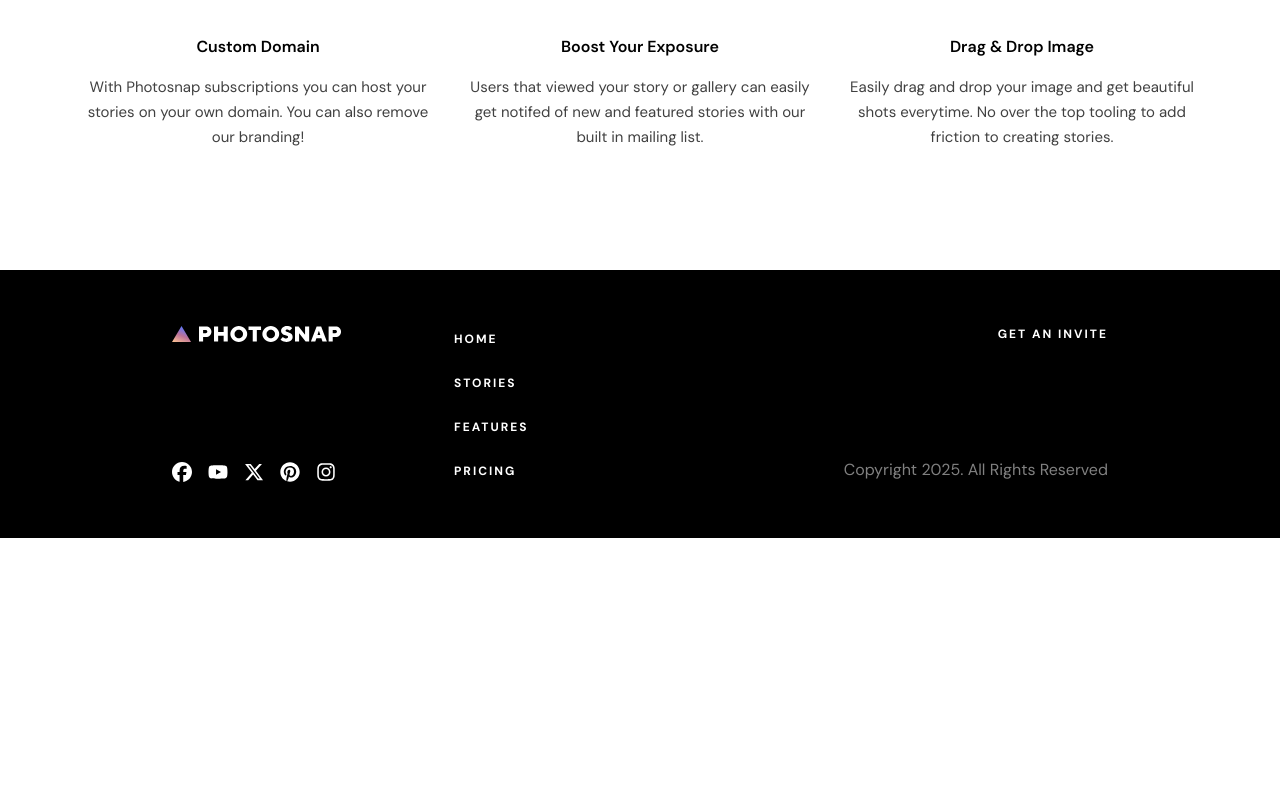
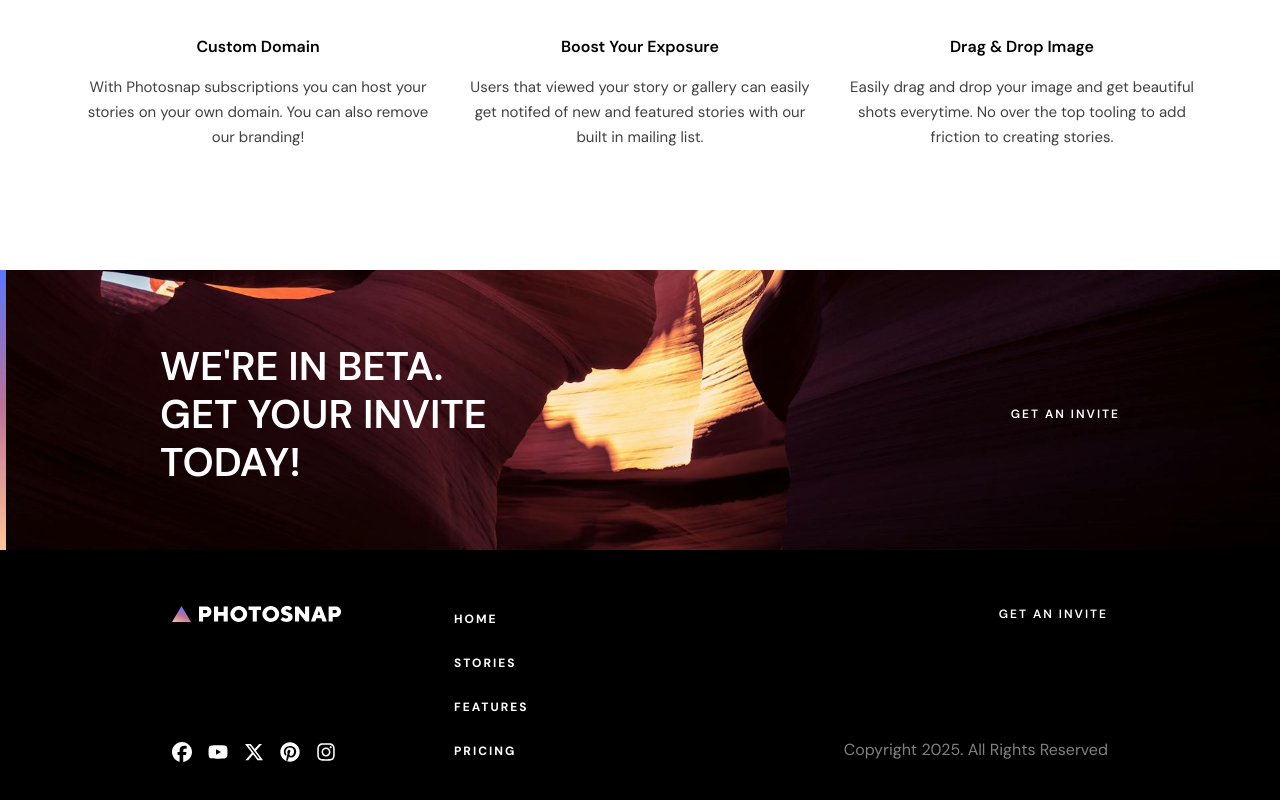
Before and after one commit to Pilvorm/photosnap, a Next.js app: page /features in a window 1280 px wide. Shown: the part 1266-2066 px from the top of the page. Before the commit the page ends 1804 px from the top, so only its background shows below. Built offline with nearby package versions, Linux system fonts and the light colour scheme.

Commit message:
added banner, completed features page

```diff
--- /dev/null
+++ b/app/components/banner.js
@@ -0,0 +1,32 @@
+import Link from "next/link";
+
+const Banner = ({}) => {
+  return (
+    <section
+      className="relative min-h-[280px] flex flex-col justify-end gap-3 text-white bg-cover bg-center"
+      style={{
+        backgroundImage: `url(/assets/shared/desktop/bg-beta-alt.jpg)`,
+        backgroundPositionY: "80%",
+      }}
+    >
+      <div className="gradient-vertical absolute top-0 left-8 md:left-0"></div>
+      <div className="px-8 md:px-40 py-16 flex flex-col md:flex-row items-start md:items-center justify-between gap-6">
+        <h2 className="text-[40px] leading-[48px] uppercase font-semibold">
+          We're in Beta.
+          <br />
+          Get Your Invite
+          <br />
+          Today!
+        </h2>
+        <Link
+          href={""}
+          className="tracking-[2px] text-xs uppercase font-semibold"
+        >
+          Get an Invite
+        </Link>
+      </div>
+    </section>
+  );
+};
+
+export default Banner;
--- a/app/components/description.js
+++ b/app/components/description.js
@@ -28,7 +28,7 @@ const Description = ({}) => {
             </p>
             <Link
               href={""}
-              className="tracking-[2px] text-xs uppercase font-bold"
+              className="tracking-[2px] text-xs uppercase font-semibold"
             >
               Get an Invite
             </Link>
@@ -72,7 +72,7 @@ const Description = ({}) => {
             </p>
             <Link
               href={""}
-              className="tracking-[2px] text-xs uppercase font-bold"
+              className="tracking-[2px] text-xs uppercase font-semibold"
             >
               View the Stories
             </Link>
@@ -97,7 +97,7 @@ const Description = ({}) => {
             </p>
             <Link
               href={""}
-              className="tracking-[2px] text-xs uppercase font-bold"
+              className="tracking-[2px] text-xs uppercase font-semibold"
             >
               View the Stories
             </Link>
--- a/app/components/features.js
+++ b/app/components/features.js
@@ -1,30 +1,35 @@
 import Link from "next/link";
 import Image from "next/image";
+import Banner from "./banner";
 import { FEATURES_LIST } from "../data";
 
-const Features = ({display = 6}) => {
+const Features = ({ display = 6 }) => {
   return (
-    <section className="px-8 py-30">
+    <>
+      <section className="relative z-10 px-8 py-30 bg-white">
         <div className="flex flex-col lg:grid lg:grid-cols-3 gap-12 lg:gap-x-8 gap-y-26 w-fit mx-auto">
           {FEATURES_LIST.slice(0, display).map((feature, idx) => {
             const featureImage = feature.image;
 
             return (
               <div key={feature.feature} className="">
-
                 <div className="w-18 h-18 flex items-center mx-auto">
-                <Image src={featureImage} alt={feature.image}/>
+                  <Image src={featureImage} alt={feature.image} />
                 </div>
 
                 <div className="mt-12 text-center">
                   <h2 className="font-semibold">{feature.feature}</h2>
-                <p className="mt-4 max-w-[350px] text-black/75 text-[15px] leading-[25px]">{feature.description}</p>
+                  <p className="mt-4 max-w-[350px] text-black/75 text-[15px] leading-[25px]">
+                    {feature.description}
+                  </p>
                 </div>
               </div>
             );
           })}
         </div>
       </section>
+      <Banner />
+    </>
   );
 };
 
--- a/app/components/footer.js
+++ b/app/components/footer.js
@@ -42,7 +42,7 @@ const Footer = ({}) => {
       </div>
 
       <div className="flex flex-col gap-9 md:justify-between text-white text-center md:text-right">
-        <Link href={""} className="tracking-[2px] text-xs uppercase font-bold">
+        <Link href={""} className="tracking-[2px] text-xs uppercase font-semibold">
           Get an Invite
         </Link>
         <p className="opacity-50">Copyright 2025. All Rights Reserved</p>
--- a/app/components/navigation.js
+++ b/app/components/navigation.js
@@ -37,7 +37,7 @@ const Navigation = ({}) => {
 
         <Link
           href={""}
-          className="px-6 py-3 hidden md:block text-white bg-black text-xs uppercase font-bold tracking-[2px]"
+          className="px-6 py-3 hidden md:block text-white bg-black text-xs uppercase font-semibold tracking-[2px]"
         >
           Get an Invite
         </Link>
--- a/app/components/storyCard.js
+++ b/app/components/storyCard.js
@@ -1,7 +1,8 @@
 import Link from "next/link";
 
-const StoryCard = ({date, title, author, image}) => {
+const StoryCard = ({ date, title, author, image }) => {
   return (
+    <div className="story-wrapper cursor-pointer relative">
       <div
         className="story h-[375px] md:h-[550px] lg:h-[650px] p-10 flex flex-col justify-end gap-3 text-white bg-cover bg-center"
         style={{
@@ -15,9 +16,15 @@ const StoryCard = ({date, title, author, image}) => {
         </div>
         <div className="stories-divider"></div>
         <div>
-        <Link href={""} className="tracking-[2px] text-xs uppercase font-bold">
+          <Link
+            href={""}
+            className="tracking-[2px] text-xs uppercase font-semibold"
+          >
             Read Story
           </Link>
+        </div>
+      </div>
+      <div className="gradient-horizotal absolute bottom-[-6px] z-[-1]">
       </div>
     </div>
   );
--- a/app/stories/page.js
+++ b/app/stories/page.js
@@ -34,7 +34,7 @@ export default function StoriesPage() {
             </p>
             <Link
               href={""}
-              className="tracking-[2px] text-xs uppercase font-bold"
+              className="tracking-[2px] text-xs uppercase font-semibold"
             >
               Read the Story
             </Link>
--- a/app/style.css
+++ b/app/style.css
@@ -94,6 +94,11 @@
     width: 6px;
     height: 100%;
   }
+  .gradient-horizotal {
+    background: linear-gradient(to top, #ffc593 0%, #bc7198 52%, #5a77ff 100%);
+    width: 100%;
+    height: 6px;
+  }
   .feature-wrapper-left {
     display: grid;
     grid-template-columns: 8fr 5fr;
@@ -101,6 +106,13 @@
   .feature-wrapper-right {
     display: grid;
     grid-template-columns: 5fr 8fr;
+  }
+  .story-wrapper {
+    transition: transform 0.25s cubic-bezier(0.25, 0.85, 0.3, 1);
+  }
+  .story-wrapper:hover {
+    z-index: 99;
+    transform: translateY(-24px);
   }
 }
 @media screen and (min-width: 1024px) {
```
Also changed, not shown: app/style.scss (+12 -0 lines), public/assets/shared/desktop/bg-beta-alt.jpg (added), 1 other file (tests, documents, lock files or other folders). Lines whose indentation alone changed are shown as unchanged.
